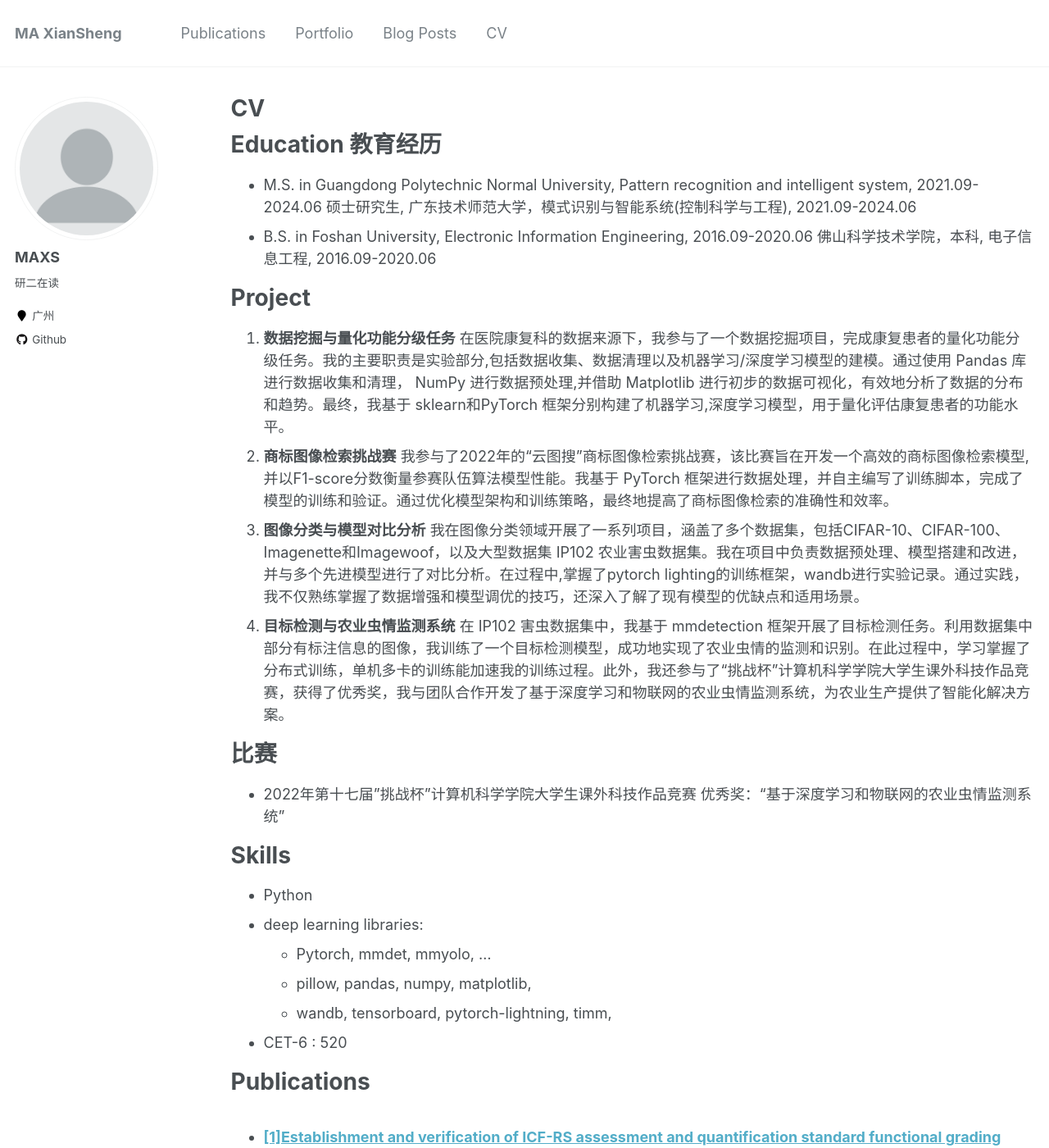
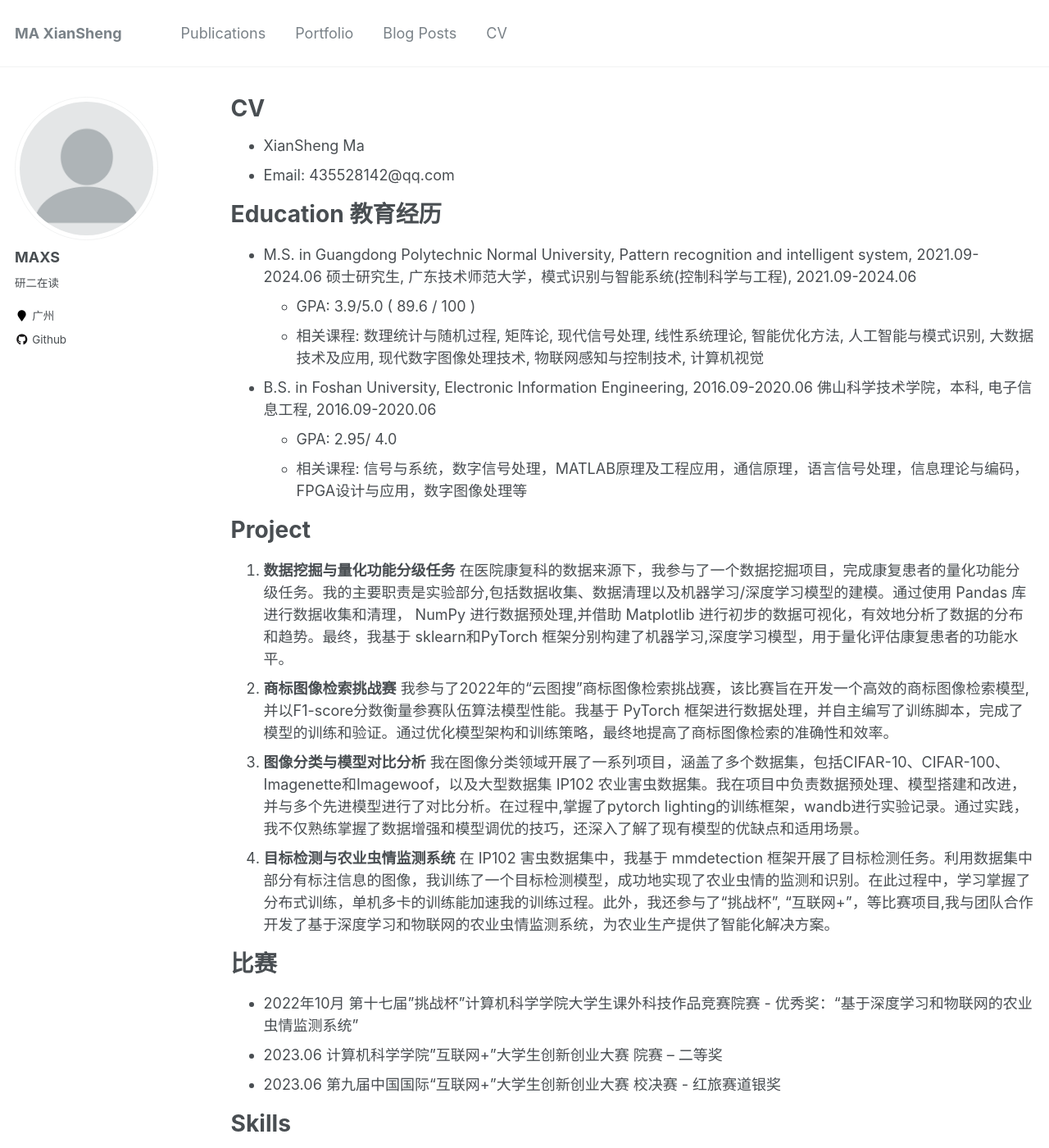
Before and after one commit to hsienshaun/hsienshaun.github.io, a Jekyll site: the page built from _pages/cv.md, in a window 1280 px wide and 1400 px high. Shown: the whole window at 82% size. Built offline with Jekyll 4.4.1, drawn with Linux system fonts in a browser that asks for light colours; some of the changed text lies outside the part shown.

Commit message:
update cv

```diff
--- a/_pages/cv.md
+++ b/_pages/cv.md
@@ -9,33 +9,44 @@ redirect_from:
 
 {% include base_path %}
 
+* XianSheng Ma
+* Email: 435528142@qq.com
+
 Education 教育经历
 ======
 * M.S. in Guangdong Polytechnic Normal University, Pattern recognition and intelligent system, 2021.09-2024.06
-硕士研究生, 广东技术师范大学，模式识别与智能系统(控制科学与工程), 2021.09-2024.06
+  硕士研究生, 广东技术师范大学，模式识别与智能系统(控制科学与工程), 2021.09-2024.06
+  * GPA: 3.9/5.0 ( 89.6 / 100 )
+  * 相关课程: 数理统计与随机过程, 矩阵论, 现代信号处理, 线性系统理论, 智能优化方法, 人工智能与模式识别, 大数据技术及应用, 现代数字图像处理技术, 物联网感知与控制技术, 计算机视觉
+
 * B.S. in Foshan University, Electronic Information Engineering, 2016.09-2020.06
-佛山科学技术学院，本科, 电子信息工程, 2016.09-2020.06
+  佛山科学技术学院，本科, 电子信息工程, 2016.09-2020.06
+  * GPA: 2.95/ 4.0
+  * 相关课程: 信号与系统，数字信号处理，MATLAB原理及工程应用，通信原理，语言信号处理，信息理论与编码，FPGA设计与应用，数字图像处理等
 
 Project
 ===
 1. **数据挖掘与量化功能分级任务**  在医院康复科的数据来源下，我参与了一个数据挖掘项目，完成康复患者的量化功能分级任务。我的主要职责是实验部分,包括数据收集、数据清理以及机器学习/深度学习模型的建模。通过使用 Pandas 库进行数据收集和清理， NumPy 进行数据预处理,并借助 Matplotlib 进行初步的数据可视化，有效地分析了数据的分布和趋势。最终，我基于 sklearn和PyTorch 框架分别构建了机器学习,深度学习模型，用于量化评估康复患者的功能水平。
 2. **商标图像检索挑战赛**  我参与了2022年的“云图搜”商标图像检索挑战赛，该比赛旨在开发一个高效的商标图像检索模型,并以F1-score分数衡量参赛队伍算法模型性能。我基于 PyTorch 框架进行数据处理，并自主编写了训练脚本，完成了模型的训练和验证。通过优化模型架构和训练策略，最终地提高了商标图像检索的准确性和效率。
 3. **图像分类与模型对比分析**  我在图像分类领域开展了一系列项目，涵盖了多个数据集，包括CIFAR-10、CIFAR-100、Imagenette和Imagewoof，以及大型数据集 IP102 农业害虫数据集。我在项目中负责数据预处理、模型搭建和改进，并与多个先进模型进行了对比分析。在过程中,掌握了pytorch lighting的训练框架，wandb进行实验记录。通过实践，我不仅熟练掌握了数据增强和模型调优的技巧，还深入了解了现有模型的优缺点和适用场景。
-4. **目标检测与农业虫情监测系统** 在 IP102 害虫数据集中，我基于 mmdetection 框架开展了目标检测任务。利用数据集中部分有标注信息的图像，我训练了一个目标检测模型，成功地实现了农业虫情的监测和识别。在此过程中，学习掌握了分布式训练，单机多卡的训练能加速我的训练过程。此外，我还参与了“挑战杯”计算机科学学院大学生课外科技作品竞赛，获得了优秀奖，我与团队合作开发了基于深度学习和物联网的农业虫情监测系统，为农业生产提供了智能化解决方案。
+4. **目标检测与农业虫情监测系统** 在 IP102 害虫数据集中，我基于 mmdetection 框架开展了目标检测任务。利用数据集中部分有标注信息的图像，我训练了一个目标检测模型，成功地实现了农业虫情的监测和识别。在此过程中，学习掌握了分布式训练，单机多卡的训练能加速我的训练过程。此外，我还参与了“挑战杯”, "互联网+"，等比赛项目,我与团队合作开发了基于深度学习和物联网的农业虫情监测系统，为农业生产提供了智能化解决方案。
 
 
 比赛
 ======
-* 2022年第十七届"挑战杯"计算机科学学院大学生课外科技作品竞赛 优秀奖：“基于深度学习和物联网的农业虫情监测系统”
+* 2022年10月 第十七届"挑战杯"计算机科学学院大学生课外科技作品竞赛院赛 - 优秀奖：“基于深度学习和物联网的农业虫情监测系统”
+* 2023.06 计算机科学学院”互联网+”大学生创新创业大赛 院赛 – 二等奖
+* 2023.06 第九届中国国际“互联网+”大学生创新创业大赛 校决赛 - 红旅赛道银奖
 
 Skills
 ======
-* Python
+* Python, c/c++, VM, Linux,...
 * deep learning libraries:
   * Pytorch, mmdet, mmyolo, ...
   * pillow, pandas, numpy, matplotlib,
-  * wandb, tensorboard, pytorch-lightning, timm,
+  * jupyter notebook, wandb, tensorboard, pytorch-lightning, timm,
 * CET-6 : 520
+* office,
 
 Publications
 ======
@@ -46,6 +57,22 @@ Publications
 
 Volunteer services:
 * 第三届广东院士高峰年会 志愿者, 2017/5/12 ~ 2017/5/14
+
+校园经历:
+* 2018年11月 - 2018年11月 创意集市 负责人
+    * 在学校创意集市摆摊“解忧杂货店”，供进来店里的同学倾述烦恼忧虑；
+    * 作为主要负责人和主持者，负责布置场景道具，人员安排以及倾听顾客
+
+* 2018年05月 - 2019年05月 校学生服务中心 职业生涯规划部 副部长
+    * 作为负责人，组织安排干事协调发展部门工作，写活动策划，并按照活动策划及老师意见开展工作，联系嘉宾/企业/学生等参与活动内容；
+    * 组织干事举办职业规划大赛，多次举办与就业有关的讲座、培训等。
+    * 组织“走进名企”活动，多次组织校内同学进入包括群志光电、国兴光电、日丰企业等企业，每次活动参与人数在50人左右。
+    * 撰写公众号推文，主要为活动，讲座预告及回顾总结
+
+* 2016年10月 - 2017年09月 校学生服务中心 干事 礼仪中心
+  * 在校内各种的比赛、晚会、讲座、分享会担任主持人
+  * 活动中担任摄影，记录活动过程；后期制作活动回顾总览公众号推文
+
 
 <!--
 
```
